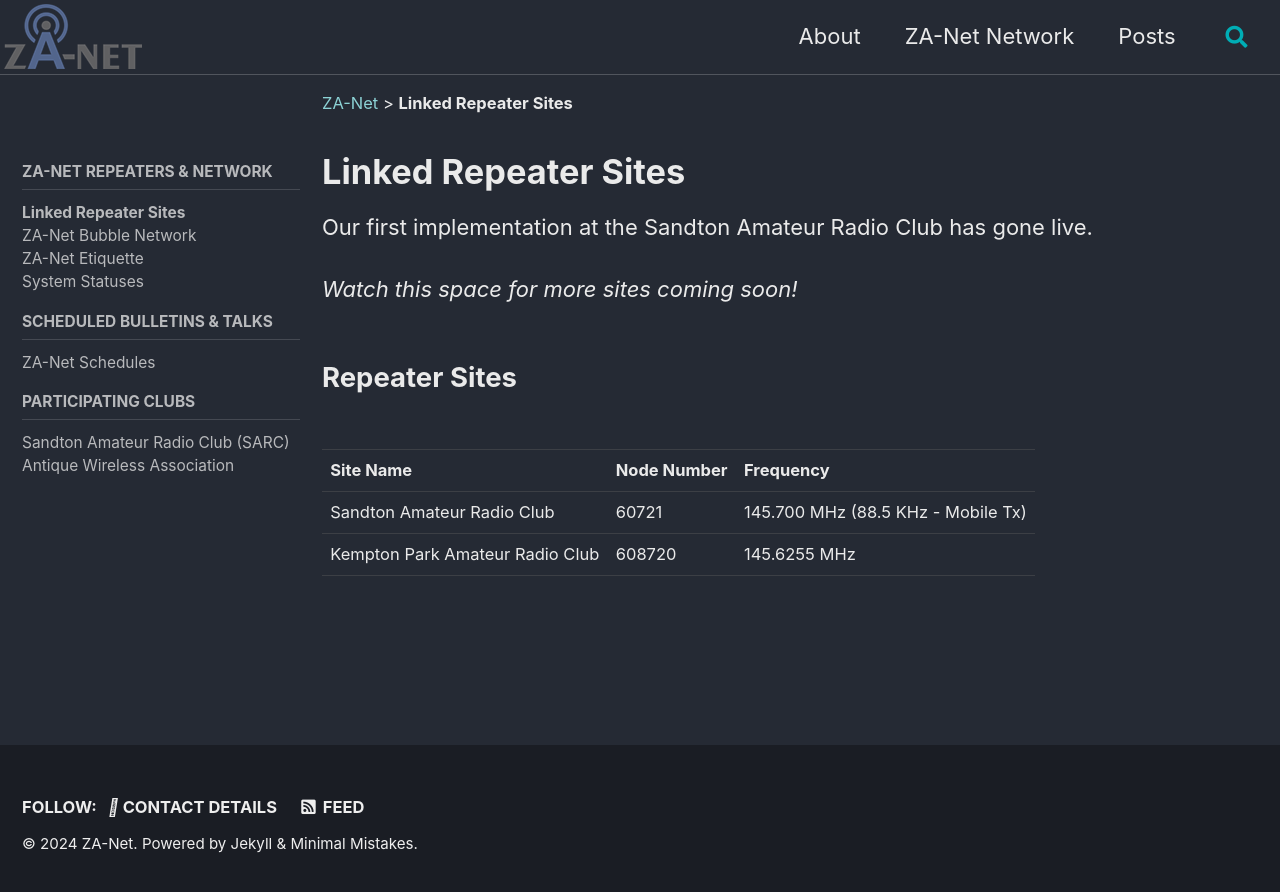
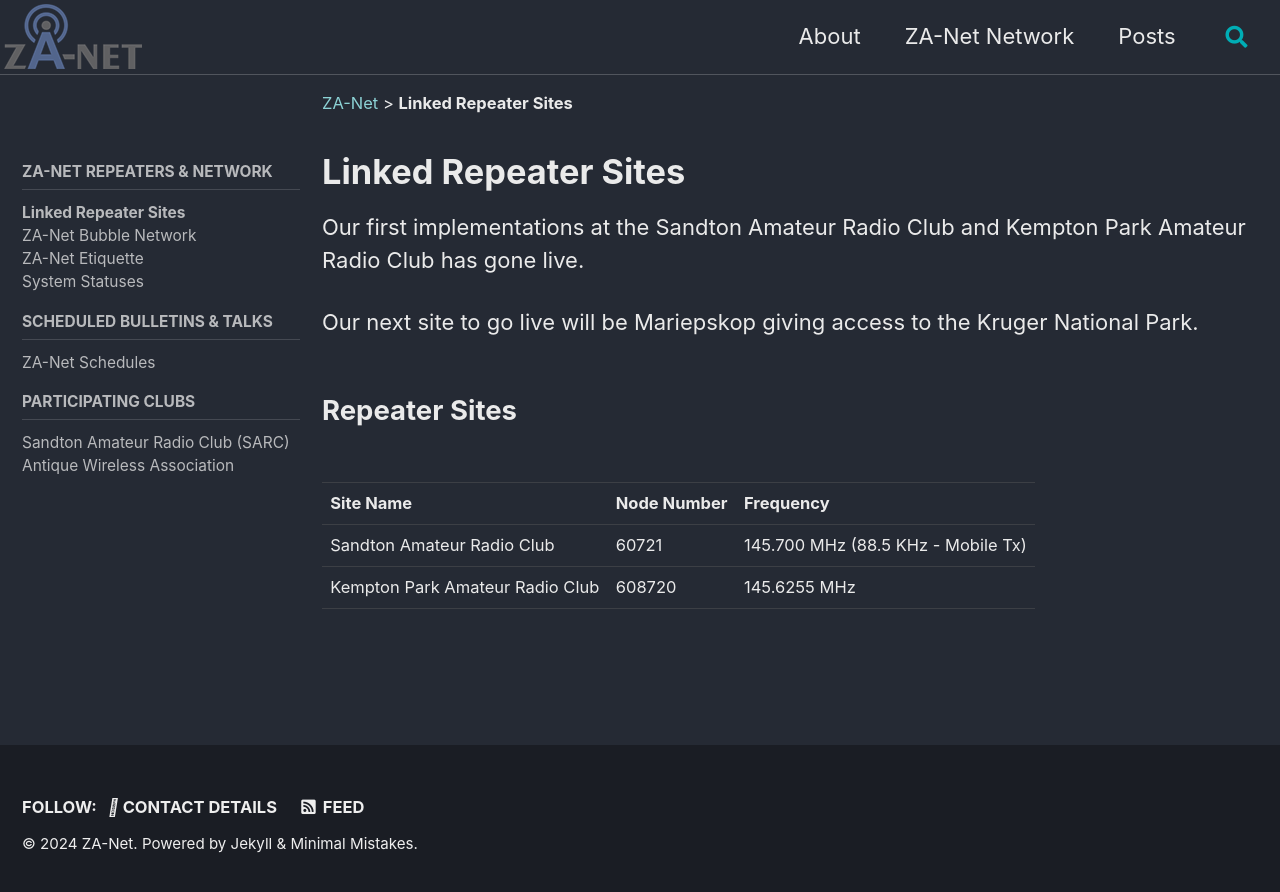
Before and after one commit to za-net/za-net.github.io, a Jekyll site: the page built from _pages/network.md, in a window 1280 px wide. Shown: the top 892 px of the page. Built offline with Jekyll 4.4.1, drawn with Linux system fonts in a browser that asks for light colours; cached includes are drawn as plain includes.

Commit message:
Added KRTS

```diff
--- a/_pages/network.md
+++ b/_pages/network.md
@@ -9,9 +9,9 @@
 toc: true
 classes: wide
 ---
-Our first implementation at the Sandton Amateur Radio Club has gone live.
+Our first implementations at the Sandton Amateur Radio Club and Kempton Park Amateur Radio Club has gone live.
 
-_Watch this space for more sites coming soon!_
+Our next site to go live will be Mariepskop giving access to the Kruger National Park.
 
 ## Repeater Sites
 
```
